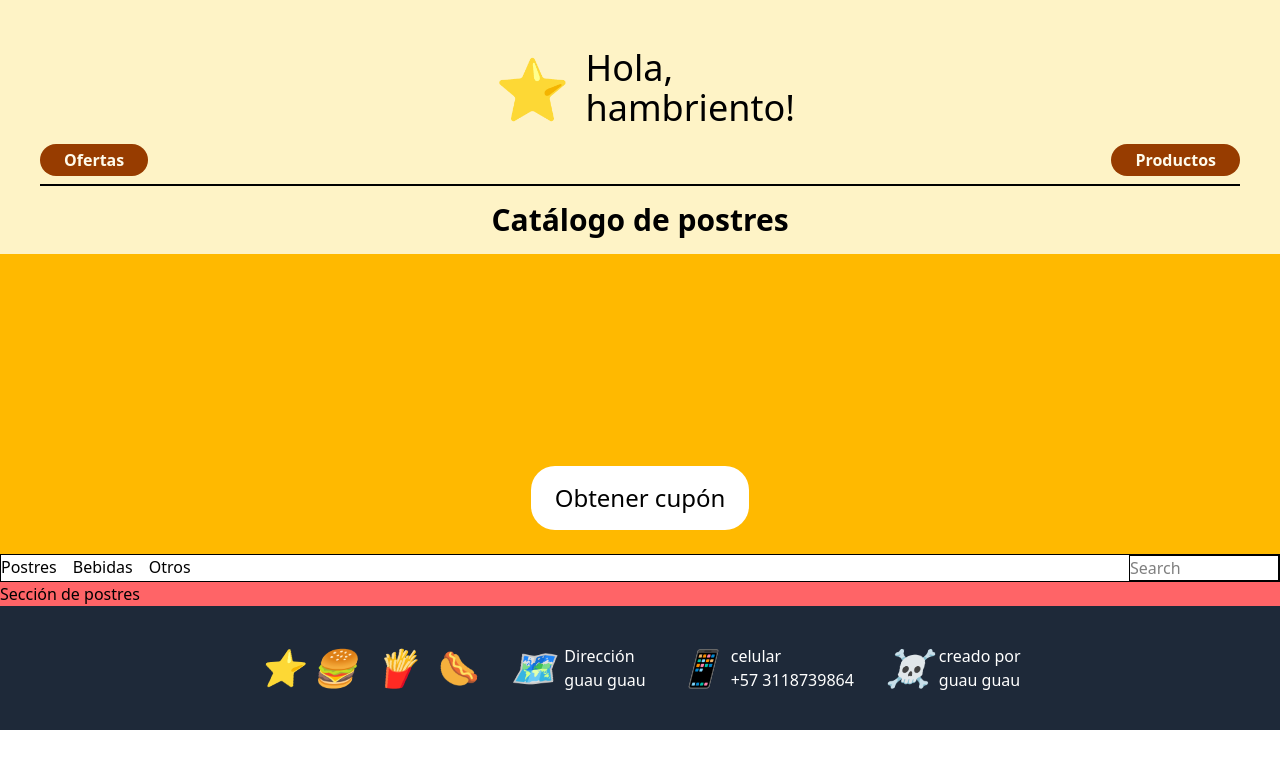
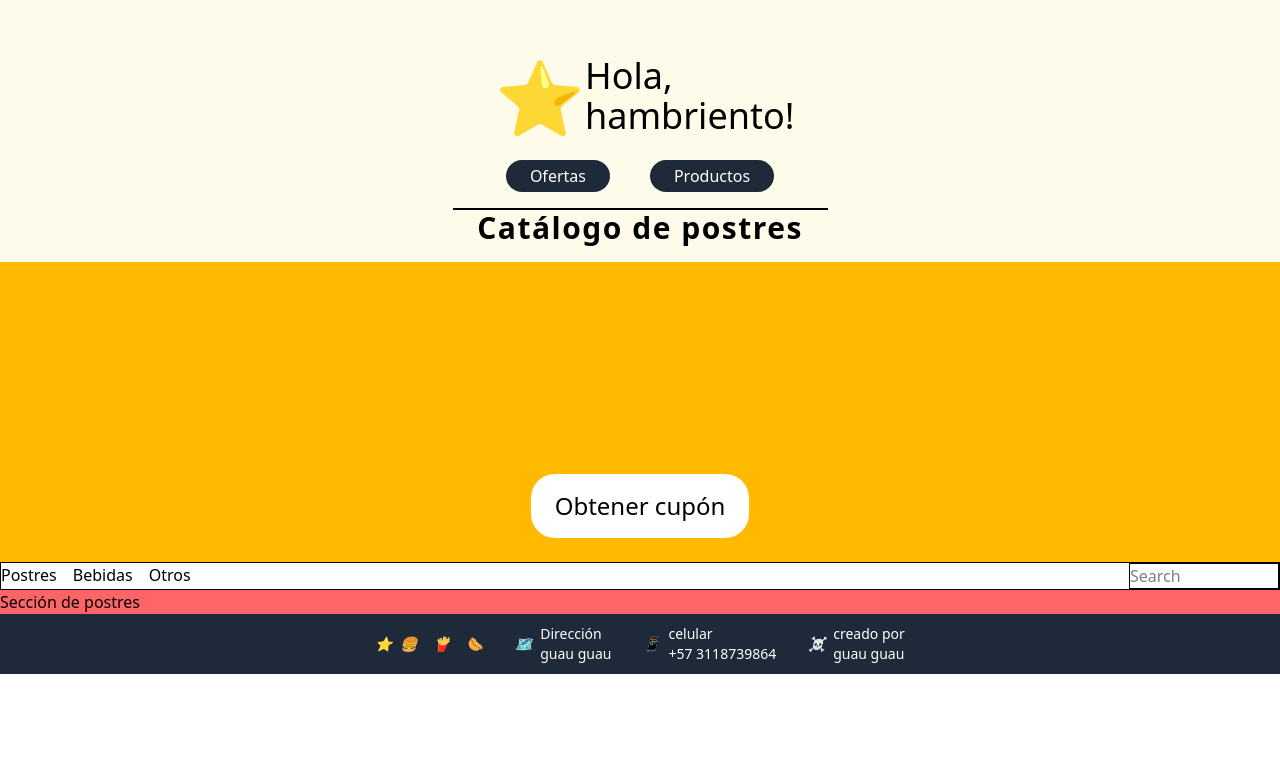
Before and after one commit to Manuel-GNcode/catalogo-reposteria, a React (Vite) app: page / in a window 1280 px wide. Shown: the top 768 px of the page. Built offline with nearby package versions, Linux system fonts and the light colour scheme; the HTML template or start-up script is replaced by a standard one.

Commit message:
Refactor Header and Footer components for improved layout and styling

```diff
--- a/src/components/Footer.tsx
+++ b/src/components/Footer.tsx
@@ -1,7 +1,7 @@
 export const Footer = () => {
   return (
-    <footer className="bg-gray-800 text-white flex justify-center items-center gap-x-8 py-8">
-      <div className="footer_div text-4xl">
+    <footer className="flex flex-wrap justify-center gap-x-8 bg-gray-800 text-sm text-white">
+      <div className="footer_div">
         <a href='#' ><i>⭐</i></a>
         <span className="flex gap-x-4">
           <a href='#' ><i>🍔</i></a>
@@ -11,7 +11,7 @@ export const Footer = () => {
       </div>
 
       <div className="footer_div">
-        <i className="text-4xl">🗺</i>
+        <i className="">🗺</i>
         <span>
           <p>Dirección</p>
           <p>guau guau</p>
@@ -19,7 +19,7 @@ export const Footer = () => {
       </div>
 
       <div className="footer_div">
-        <i className="text-4xl">📱</i>
+        <i className="">📱</i>
         <span>
           <p>celular</p>
           <p>+57 3118739864</p>
@@ -27,7 +27,7 @@ export const Footer = () => {
       </div>
 
       <div className="footer_div">
-        <i className="text-4xl">☠</i>
+        <i className="">☠</i>
         <span>
           <p>creado por</p>
           <p>guau guau</p>
--- a/src/components/Header.tsx
+++ b/src/components/Header.tsx
@@ -1,15 +1,30 @@
 export const Header = () => {
   return (
-    <div className="pt-12 px-10 pb-4 bg-amber-100">
-      <div className="flex items-center gap-4 w-fit mx-auto">
-        <p className="text-6xl">⭐</p>
-        <p className="text-4xl w-[200px]">Hola, hambriento!</p>
+    <header className="bg-amber-50 w-full flex flex-col items-center pt-10 pb-4">
+      <div className="w-[375px] p-4 flex flex-col items-center gap-6 border-b-2">
+        <div className="flex items-center">
+          <p className="text-7xl">⭐</p>
+          <p className="text-4xl w-[200px]">Hola, hambriento!</p>
+        </div>
+
+        <nav className="flex gap-10">
+          <a
+            className="bg-gray-800 text-white rounded-4xl px-6 py-1"
+            href="#"
+          >
+            Ofertas
+          </a>
+          <a
+            className="bg-gray-800 text-white rounded-4xl px-6 py-1"
+            href="#"
+          >
+            Productos
+          </a>
+        </nav>
       </div>
-      <div className="flex justify-between mt-4 border-b-2 pb-2">
-        <a className="bg-amber-800 text-amber-50 font-bold rounded-2xl px-6 py-1" href="#">Ofertas</a>
-        <a className="bg-amber-800 text-amber-50 font-bold rounded-2xl px-6 py-1" href="#">Productos</a>
-      </div>
-      <h1 className="text-3xl font-bold text-center mt-4">Catálogo de postres</h1>
-    </div>
-  )
-}
+      <h1 className="font-bold tracking-wider text-3xl">
+        Catálogo de postres
+      </h1>
+    </header>
+  );
+};
```
